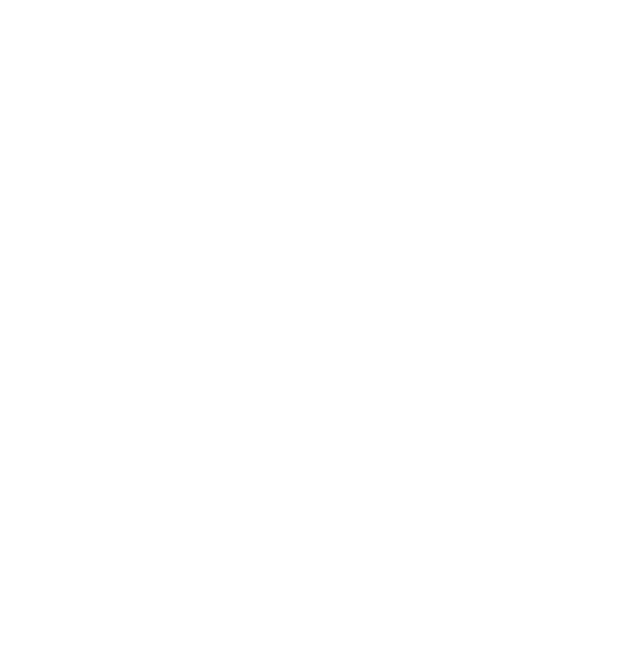
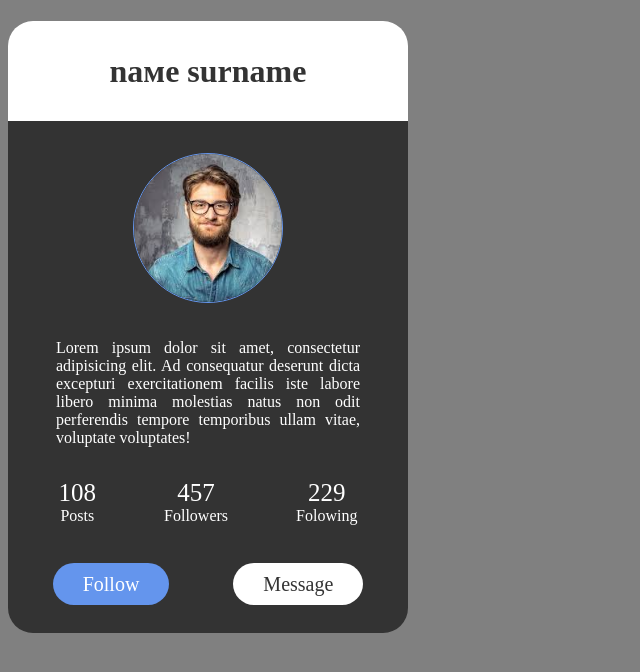
Before and after one commit to OlegNelasy/usercard, a plain HTML site: page index.html in a window 1280 px wide. Shown: the whole page, without its empty margins (0-640 px from the left). Drawn offline with Linux system fonts and the light colour scheme.

Commit message:
save result
made recent changes

```diff
--- a/css/style.css
+++ b/css/style.css
@@ -0,0 +1,79 @@
+* {
+    box-sizing: border-box;
+}
+
+.BodyCart{
+    min-height: 1000px;
+    min-width: 400px;
+    max-width: 400px;
+}
+
+.cartname {
+    background-color: #ffffff;
+    text-align: center;
+    height: 100px;
+    color: #333333;
+    border-top-left-radius: 25px;
+    border-top-right-radius: 25px;
+}
+.cartname > h1{
+    padding: 1em;
+}
+
+.cartcontent{
+    text-align: center;
+    background-color: #333333;
+    border-bottom-right-radius: 25px;
+    border-bottom-left-radius: 25px;
+
+}
+
+.cartcontent > img{
+    width: 150px;
+    height: 150px;
+    object-fit: cover;
+    border-radius: 100%;
+    margin-top: 2em;
+    border: cornflowerblue solid 1px;
+}
+.cartcontent > p{
+    padding: 0 3em;
+    margin: 2em 0;
+    color: white;
+    text-align: justify;
+}
+.cartinfo{
+    color: white;
+}
+.cartinfofigures{
+    display: inline-block;
+    margin: 0 2em;
+    /*max-width: 170px;*/
+}
+
+.cartinfofiguresfont{
+    font-size: 25px;
+}
+
+.link{
+ margin: 3em 0;
+    min-height: 60px;
+}
+.linkbutton{
+    background-color: cornflowerblue;
+    margin-right: 1.5em;
+    color: white;
+}
+
+.linkbutton2{
+    background-color: white;
+    margin-left: 1.5em;
+    color: #333333;
+}
+
+.link >a{
+    padding: 0.5em 1.5em;
+    border-radius: 50px;
+    font-size: 20px;
+    text-decoration: none;
+}
--- a/index.html
+++ b/index.html
@@ -2,9 +2,36 @@
 <html lang="en">
 <head>
     <meta charset="UTF-8">
+    <link rel="stylesheet" type="text/css" href="./css/style.css">
     <title>Title</title>
 </head>
-<body>
-
+<body style="background-color: gray;">
+<div class="BodyCart">
+    <div class="cartname">
+        <h1>nаме surname</h1>
+    </div>
+    <div class="cartcontent">
+        <img src="./img/user.jpeg" alt="user">
+        <p>Lorem ipsum dolor sit amet, consectetur adipisicing elit. Ad consequatur deserunt dicta excepturi exercitationem facilis iste labore libero minima molestias natus non odit perferendis tempore temporibus ullam vitae, voluptate voluptates!</p>
+        <div class="cartinfo">
+            <div class="cartinfofigures">
+                <div class="cartinfofiguresfont">108</div>
+                <div>Posts</div>
+            </div>
+            <div class="cartinfofigures">
+                <div class="cartinfofiguresfont">457</div>
+                <div>Followers</div>
+            </div>
+            <div class="cartinfofigures">
+                <div class="cartinfofiguresfont">229</div>
+                <div>Folowing</div>
+            </div>
+        </div>
+        <div class="link">
+            <a class="linkbutton" href="#">Follow</a>
+            <a class="linkbutton2" href="#">Message</a>
+        </div>
+    </div>
+</div>
 </body>
 </html>
```
Also changed, not shown: img/user.jpeg (added).
